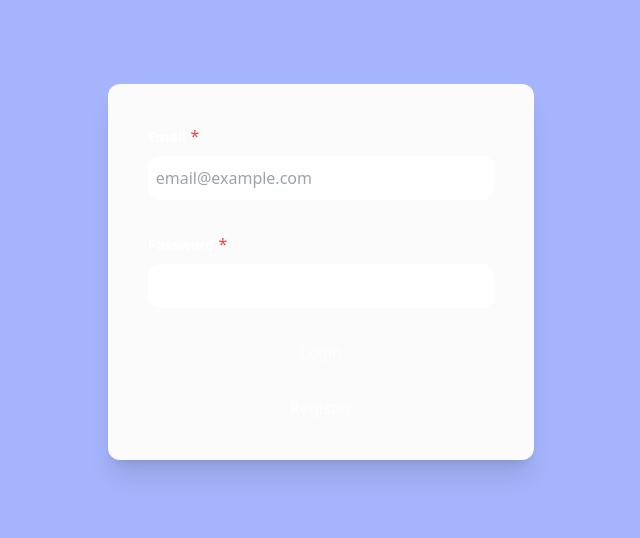
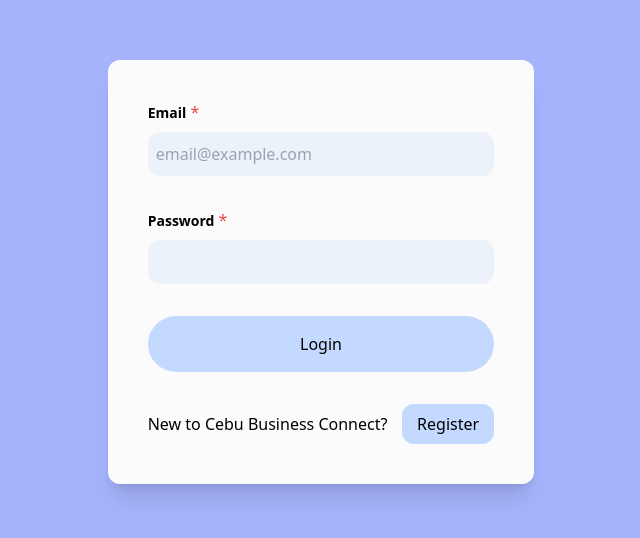
Before and after one commit to JJPSeno/cbc-site, a Nuxt app: page /Login in a window 1280 px wide. Shown: the part 128-666 px from the top of the page, without its empty margins (319-959 px from the left). Built offline with nearby package versions, Linux system fonts and the light colour scheme.

Commit message:
Update login form

```diff
--- a/components/base/CbcInput.vue
+++ b/components/base/CbcInput.vue
@@ -2,7 +2,9 @@
   <div
     v-bind="$attrs"
   >
-    <label>
+    <label
+      class="text-black"
+    >
       <p
         v-if="!!label"
       >
@@ -27,7 +29,7 @@
         v-model="modelValue"
         :type="type"
         :placeholder="!!placeholder?placeholder:''"
-        class="w-full mt-2 p-2 bg-white text-black h-11 rounded-xl"
+        class="w-full mt-2 p-2 bg-neutral text-black h-11 rounded-xl"
       >
     </label>
     <div class="absolute mt-1 text-nowrap text-xs text-red-500">
--- a/components/login/CbcLogin.vue
+++ b/components/login/CbcLogin.vue
@@ -23,13 +23,28 @@
         {{ isSubmitted?errors.password:'' }}
       </template> -->
     </CbcInput>
-    <button form="login" type="submit">Login</button>
-    <NuxtLink
-      :to="{path: '/login', query: { register: 'true' } }"
-      class="w-full text-center"
+    <button
+      class="w-full text-center bg-accent p-4 rounded-full text-black"
+      form="login"
+      type="submit"
     >
-      Register
-    </NuxtLink>
+      Login
+    </button>
+    <section
+      class="flex align-middle w-full"
+    >
+      <p
+        class="inline-block grow content-center text-black"
+      >
+        New to Cebu Business Connect?
+      </p>
+      <NuxtLink
+        :to="{path: '/login', query: { register: 'true' } }"
+        class="grow text-center bg-accent p-2 rounded-xl text-black"
+      >
+        Register
+      </NuxtLink>
+    </section>
   </CbcForm>
 </template>
 <script lang="ts" setup>
```
